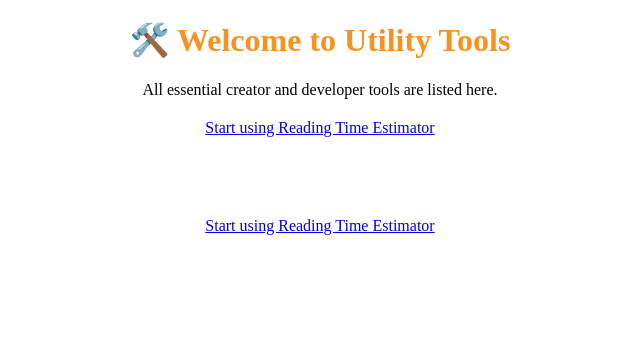
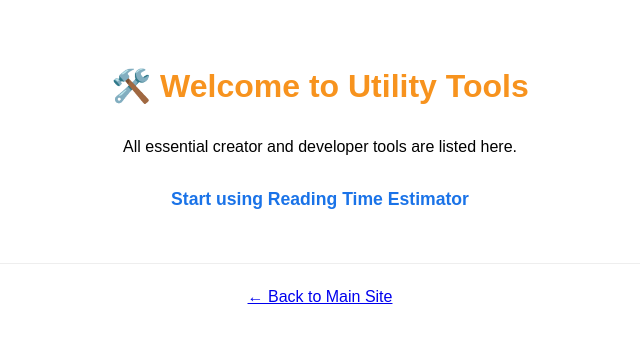
Before and after one commit to FunCalc/funcalc-tools, a plain HTML site: page index.html in a window 1280 px wide. Shown: the whole page, without its empty margins (320-960 px from the left). Drawn offline with Linux system fonts and the light colour scheme.

Commit message:
Update index.html

```diff
--- a/index.html
+++ b/index.html
@@ -1,19 +1,25 @@
 <!DOCTYPE html>
-<html>
+<html lang="en">
 <head>
     <meta charset="UTF-8">
     <title>Utility Tools Hub | funcalc.fun Tools</title>
+    <style>
+        body { font-family: Arial, sans-serif; line-height: 1.6; max-width: 800px; margin: 0 auto; padding: 40px; text-align: center; }
+        h1 { color: #f7931e; }
+        .tool-link { margin-top: 25px; font-size: 1.1em; }
+        .tool-link a { color: #1a73e8; text-decoration: none; font-weight: bold; }
+    </style>
 </head>
 <body>
-    <h1 style="text-align: center; color: #f7931e;">🛠️ Welcome to Utility Tools</h1>
-    <p style="text-align: center;">All essential creator and developer tools are listed here.</p>
+    <h1>🛠️ Welcome to Utility Tools</h1>
+    <p>All essential creator and developer tools are listed here.</p>
 
-    <p style="text-align: center; margin-top: 20px;">
-        <a href="/reading-time/index.html">Start using Reading Time Estimator</a>
-    </p>
+    <div class="tool-link">
+        <a href="https://tools.funcalc.fun/reading-time/index.html">Start using Reading Time Estimator</a>
+    </div>
 
-    <div style="text-align: center; padding: 30px; margin-top: 50px;">
-        <a href="https://tools.funcalc.fun/reading-time/index.html">Start using Reading Time Estimator</a>
+    <div style="margin-top: 50px; padding-top: 20px; border-top: 1px solid #eee;">
+        <a href="https://funcalc.fun">← Back to Main Site</a>
     </div>
 </body>
 </html>
```
